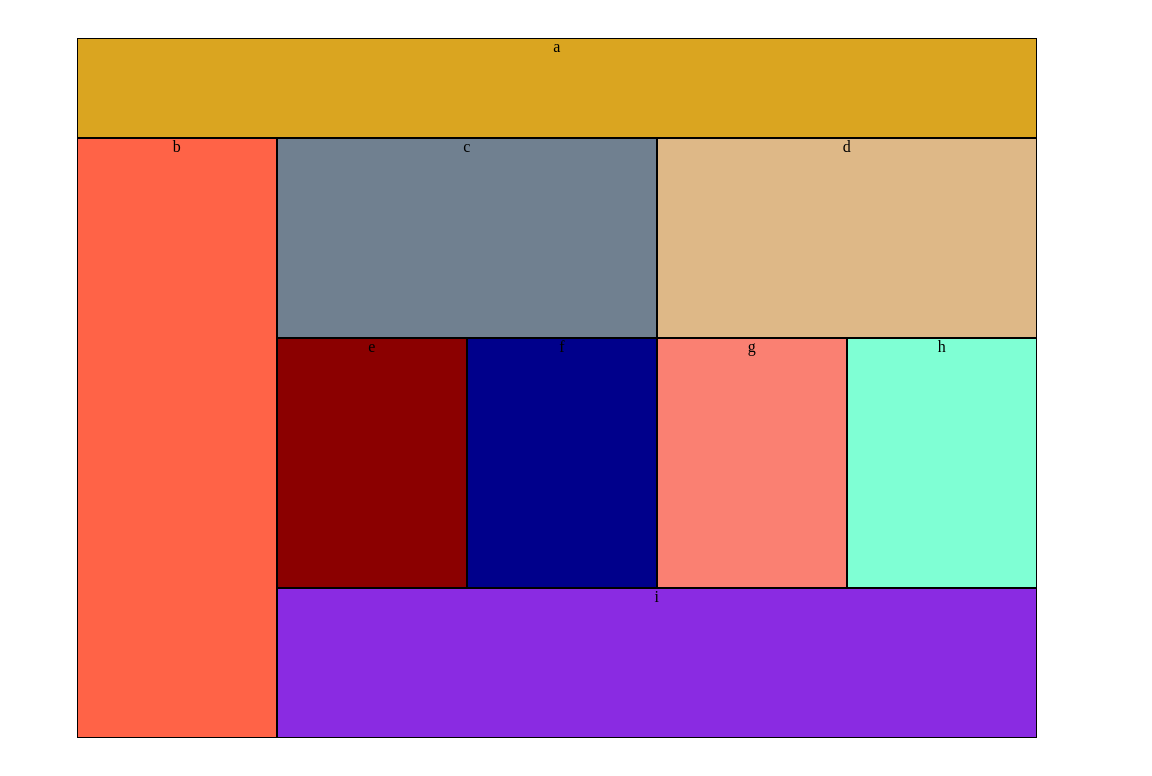
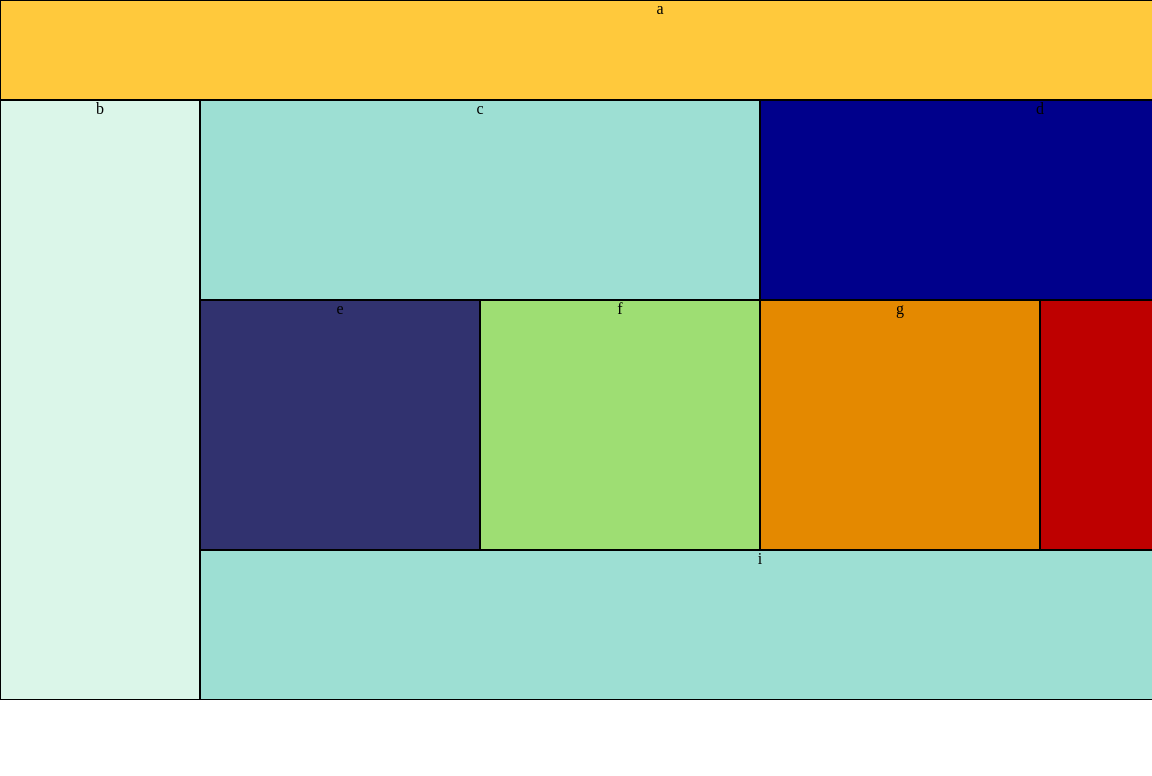
Before and after one commit to areenjaradat/lab-01, a plain HTML site: page index.html in a window 768 px wide. Shown: the top 776 px of the page, 1152 px wide, since content can reach past the window. Drawn offline with Linux system fonts and the light colour scheme.

Commit message:
solve the lab

```diff
--- a/style/layout.css
+++ b/style/layout.css
@@ -1,66 +1,143 @@
 #mainDiv{
-margin-left: 30%;
-margin-top: 5%;
-margin-bottom: 5%;
+    display: grid;
+    grid-template-columns: repeat(2,50%);
+    grid-template-rows: repeat(7,100%);
+    width: 100%;
+}
+#a{
+    grid-column: 1/ span 2;
+    grid-row: 1;
+}
+ #b{
+    grid-column: 1/ span 2 ;
+    grid-row: 2;
 }
 
-#a,#b,#c,#d,#i{
-    width: 480px;
+#c{
+    grid-column:1 /span 2 ;
+    grid-row: 3;
+}
+#d{
+    grid-column: 1/span 2 ;
+    grid-row: 4;
+}
 
+#e{
+    grid-column: 1 ;
+    grid-row: 5;
 }
-#e,#f,#g,#h{
-    width: 240px;
-    height: 250px;
+
+#f{
+    grid-column: 2  ;
+    grid-row: 5;
+}
+#g{
+    grid-column: 1 ;
+    grid-row: 6;
+}
+#h{
+    grid-column: 2 ;
+    grid-row: 6;
+}
+
+#i{
+    grid-column: 1 /span 2 ;
+    grid-row: 7;
+}
+.arrangeDiv{
+    display: flex;
+    flex-direction: row;
+}
+@media screen and (min-width:768px) and (max-width:960px){
+    #mainDiv{
+        display: grid;
+        grid-template-columns: 200px repeat(4,280px);
+        grid-template-rows: 100px 200px 250px 150px;
+        width: 100%;
     }
     #a{
-    height: 75px;
+        width: 100%;
+        grid-column: 1/ span 5;
+        grid-row: 1;
     }
     #b{
-    height: 150px;
+        grid-column:1 ;
+        grid-row: 2/span 3;
     }
-#c,#d{
-    height: 125px;
-
+    #c{
+        grid-column:2 /span 2 ;
+        grid-row: 2;
     }
-#i{
-    height: 80px;
+    #d{
+        grid-column: 4/span 2 ;
+        grid-row: 2;
     }
-#e,#g{
-   float: left;
+    #e{
+        grid-column: 2 ;
+        grid-row: 3;
+    }
+    #f{
+        grid-column: 3  ;
+        grid-row: 3;
+    }
+    #g{
+        grid-column: 4 ;
+        grid-row: 3;
+    }
+    #h{
+        grid-column: 5 ;
+        grid-row: 3;
     }
 
-@media screen and (min-width:768px) and (max-width:960px){
+    #i{
+        grid-column: 2 /span 5 ;
+        grid-row: 4;
+    }
+}
+
+@media screen and (min-width:321px) and (max-width:768px){
     #mainDiv{
-        margin-left: 10%;
-        margin-top: 5%;
-        margin-bottom: 5%;
-      float: left;
+        display: grid;
+        grid-template-columns: 200px repeat(4,280px);
+        grid-template-rows: 100px 200px 250px 150px;
+        width: 100%;
     }
     #a{
-        width: 960px;
-        height: 100px;
-
+        width: 100%;
+        grid-column: 1/ span 5;
+        grid-row: 1;
     }
     #b{
-        width: 200px;
-        height: 600px;
-        float: left;
+        grid-column:1 ;
+        grid-row: 2/span 3;
     }
-    #c, #d{
-        width: 380px;
-        height: 200px;
-
-     float: left;
+    #c{
+        grid-column:2 /span 2 ;
+        grid-row: 2;
+    }
+    #d{
+        grid-column: 4/span 2 ;
+        grid-row: 2;
+    }
+    #e{
+        grid-column: 2 ;
+        grid-row: 3;
+    }
+    #f{
+        grid-column: 3  ;
+        grid-row: 3;
+    }
+    #g{
+        grid-column: 4 ;
+        grid-row: 3;
+    }
+    #h{
+        grid-column: 5 ;
+        grid-row: 3;
     }
 
-
-    #e,#f,#g,#h{
-        width: 190px;
-        height: 250px;
-        float: left;
-    }
     #i{
-        width: 760px;
-        height: 150px;
+        grid-column: 2 /span 5 ;
+        grid-row: 4;
     }
 }
--- a/style/module.css
+++ b/style/module.css
@@ -1,30 +1,92 @@
-.divChild{
-    overflow: hidden;
-    text-align: center;
-    border: 1px solid black;
+.divChild {
+  overflow: hidden;
+  text-align: center;
+  border: 1px solid black;
 }
 
-#a{background-color: blueviolet; }
-#b{background-color: aquamarine;}
-#c{background-color: salmon;}
-#d{background-color: darkblue;}
-#e{background-color: olive;}
-#f{background-color: burlywood;}
-#g{background-color: slategray;}
-#h{background-color: tomato;}
-#i{background-color: goldenrod;}
+#a {
+  background-color: blueviolet;
+}
+#b {
+  background-color: aquamarine;
+}
+#c {
+  background-color: salmon;
+}
+#d {
+  background-color: darkblue;
+}
+#e {
+  background-color: olive;
+}
+#f {
+  background-color: burlywood;
+}
+#g {
+  background-color: slategray;
+}
+#h {
+  background-color: tomato;
+}
+#i {
+  background-color: goldenrod;
+}
 
-
-@media screen and (min-width:768px) and (max-width:960px){
-
-    #a{background-color: goldenrod;}
-    #b{background-color: tomato;}
-    #c{background-color:slategray ;}
-    #d{background-color: burlywood ;}
-    #e{background-color: darkred;}
-    #f{background-color:darkblue;}
-    #g{background-color:salmon ;}
-    #h{background-color:aquamarine ;}
-    #i{background-color:blueviolet ;}
-
+@media screen and (min-width: 768px) and (max-width: 960px) {
+  #a {
+    background-color: goldenrod;
+  }
+  #b {
+    background-color: tomato;
+  }
+  #c {
+    background-color: slategray;
+  }
+  #d {
+    background-color: burlywood;
+  }
+  #e {
+    background-color: darkred;
+  }
+  #f {
+    background-color: darkblue;
+  }
+  #g {
+    background-color: salmon;
+  }
+  #h {
+    background-color: aquamarine;
+  }
+  #i {
+    background-color: blueviolet;
+  }
 }
+@media screen and (min-width: 321px) and (max-width: 768px) {
+  #a {
+    background-color: #ffc93c;
+  }
+  #b {
+    background-color: #dbf6e9;
+  }
+  #c {
+    background-color: #9ddfd3;
+  }
+  #d {
+    background-color: darkblue;
+  }
+  #e {
+    background-color: #31326f;
+  }
+  #f {
+    background-color: #9ede73;
+  }
+  #g {
+    background-color: #e48900;
+  }
+  #h {
+    background-color: #be0000;
+  }
+  #i {
+    background-color: #9ddfd3;
+  }
+}
--- a/style/style.css
+++ b/style/style.css
@@ -0,0 +1,56 @@
+*{
+    box-sizing: border-box;
+}
+body {
+    display: flex;
+    width: 100%;
+  }
+  main{
+      width: 100%;
+    }
+
+  #a{background-color: goldenrod;}
+  #b{background-color: tomato;}
+  #c{background-color:slategray ;}
+  #d{background-color: burlywood ;}
+  #e{background-color: darkred;}
+  #f{background-color:darkblue;}
+  #g{background-color:salmon ;}
+  #h{background-color:aquamarine ;}
+  #i{background-color:blueviolet ;}
+
+  div{
+    width: 100%;
+    display: flex;
+    flex-direction: row;
+    flex-wrap: wrap;
+    }
+#a{
+    width: 100%;
+    height: 100px;
+}
+#b{
+    width: 25%;
+    height: 600px;
+}
+#c, #d{
+    width: 37.5%;
+    height: 200px;
+}
+
+.arrangeDiv{
+    /* display: flex; */
+    /* flex-direction: row; */
+    /* flex-wrap: wrap; */
+    /* align-items:flex-end; */
+    /* width: 50%; */
+
+}
+#e,#f,#g,#h{
+    width: 20%;
+    height: 400px;
+}
+#i{
+    width: 100%;
+    height: 150px;
+}
--- /dev/null
+++ b/test.css
@@ -0,0 +1,58 @@
+main{width: 100%;}
+
+ #a{background-color: goldenrod;}
+ #b{background-color: tomato;}
+ #c{background-color:slategray ;}
+ #d{background-color: burlywood ;}
+ #e{background-color: darkred;}
+ #f{background-color:darkblue;}
+ #g{background-color:salmon ;}
+ #h{background-color:aquamarine ;}
+ #i{background-color:blueviolet ;}
+
+ #mainDiv{
+    display: grid;
+    grid-template-columns: repeat(2,50%);
+    grid-template-rows: repeat(7,100%);
+    width: 100%;
+}
+#a{
+    grid-column: 1/ span 2;
+    grid-row: 1;
+}
+ #b{
+    grid-column: 1/ span 2 ;
+    grid-row: 2;
+}
+
+#c{
+    grid-column:1 /span 2 ;
+    grid-row: 3;
+}
+#d{
+    grid-column: 1/span 2 ;
+    grid-row: 4;
+}
+
+#e{
+    grid-column: 1 ;
+    grid-row: 5;
+}
+
+#f{
+    grid-column: 2  ;
+    grid-row: 5;
+}
+#g{
+    grid-column: 1 ;
+    grid-row: 6;
+}
+#h{
+    grid-column: 2 ;
+    grid-row: 6;
+}
+
+#i{
+    grid-column: 1 /span 2 ;
+    grid-row: 7;
+}
```
Also changed, not shown: index2.html (added, +29 -0 lines), index3.html (added, +26 -0 lines). Lines whose indentation alone changed are shown as unchanged.
